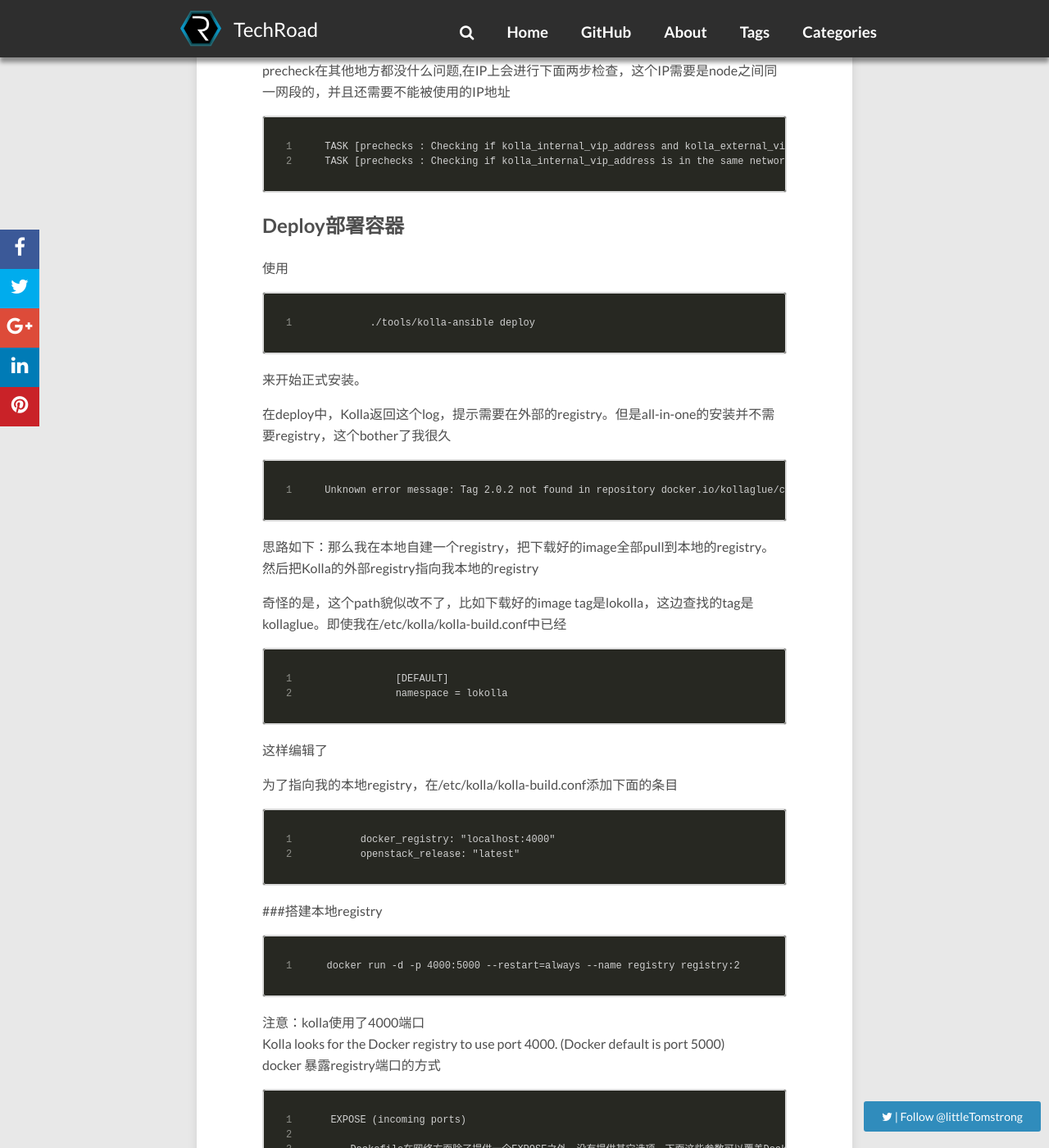
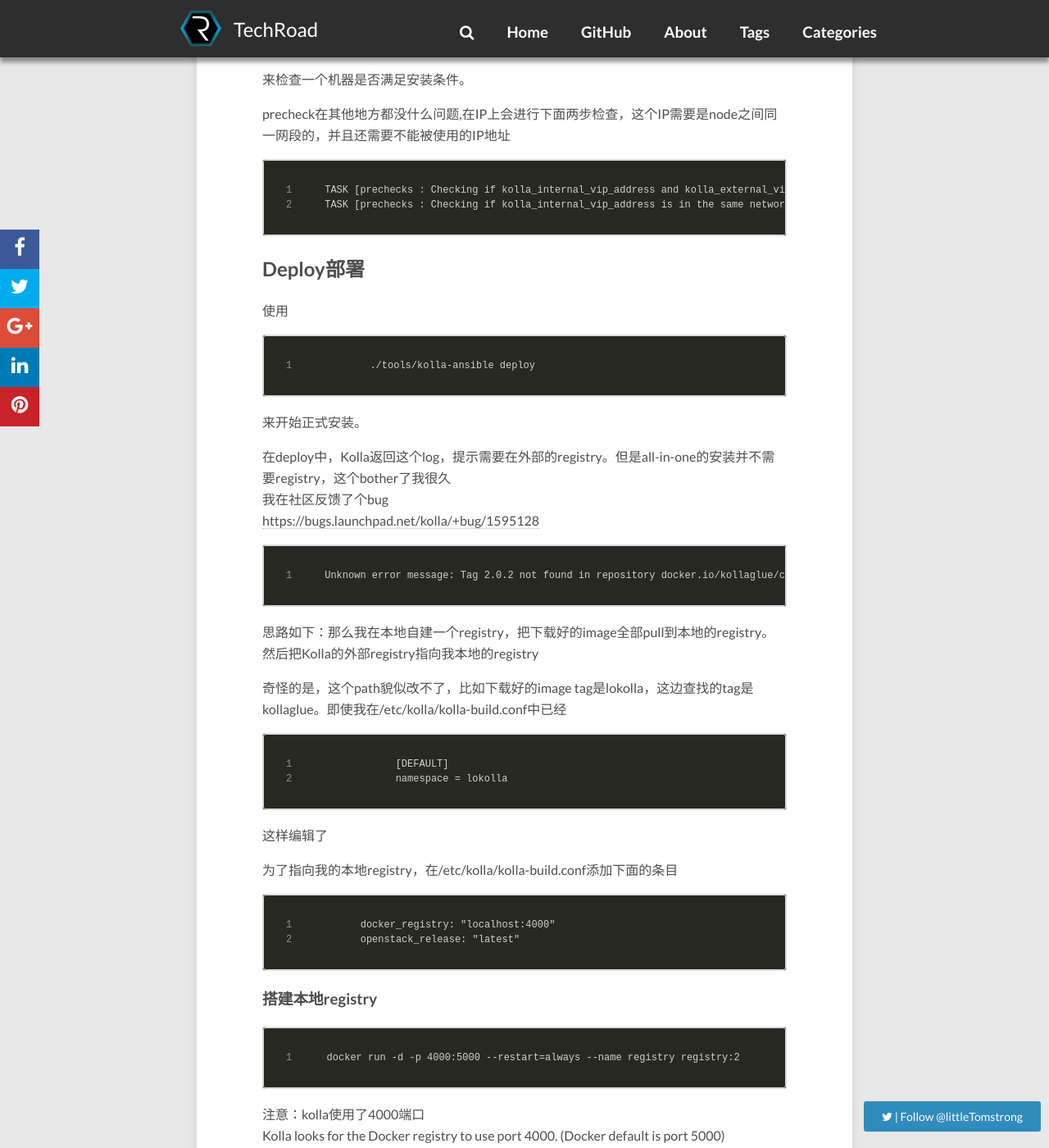
Before and after one commit to JianqingJiang/jianqingjiang.github.io, a Jekyll site: the page built from _posts/2016-06-20-openstack_kolla.md, in a window 1280 px wide and 1400 px high, scrolled down 8441 px. Shown: the whole window at 82% size. Built offline with Jekyll 4.4.1, drawn with Linux system fonts in a browser that asks for light colours; nearby versions of some CDN libraries; comment, search, counter and statistics services are not loaded; some of the changed text lies outside the part shown.

Commit message:
modified _config.yml

````diff
--- a/_posts/2016-06-20-openstack_kolla.md
+++ b/_posts/2016-06-20-openstack_kolla.md
@@ -285,7 +285,7 @@
 TASK [prechecks : Checking if kolla_internal_vip_address is in the same network as network_interface on all nodes]
 ```
 
-##  Deploy部署容器
+##  Deploy部署
 
 
 使用
@@ -298,6 +298,8 @@
 
 
 在deploy中，Kolla返回这个log，提示需要在外部的registry。但是all-in-one的安装并不需要registry，这个bother了我很久
+我在社区反馈了个bug
+[https://bugs.launchpad.net/kolla/+bug/1595128](https://bugs.launchpad.net/kolla/+bug/1595128 "https://bugs.launchpad.net/kolla/+bug/1595128")
 
 ```
 Unknown error message: Tag 2.0.2 not found in repository docker.io/kollaglue/centos-source-heka
@@ -318,7 +320,7 @@
 docker_registry: "localhost:4000"
 openstack_release: "latest"
 ```
-###搭建本地registry
+###  搭建本地registry
 
 ```
 docker run -d -p 4000:5000 --restart=always --name registry registry:2
@@ -421,7 +423,9 @@
 登陆后的界面如下
 ![registry](/images/openstack_kolla/9.png)
 
-这样就成功了，不过接下去还有很多“坑要踩”，趁着kolla项目代码量没上去还是值得好好研究一下的。
+这样就成功了，不过接下去还有很多“坑要踩”，趁着kolla项目代码量没上去还是值得好好研究一下的。容器化已经势不可挡了。
+
+
 ###  常见问题
 
 * 今天Kolla镜像又下载不了了。以为是网络问题。进入openstack-kolla的irc聊天组。大牛基本都在这里聊天，发现有公告，原来是服务器正在重建。
@@ -454,6 +458,8 @@
 yum install net-tools
 netstat -apn|grep 5000(端口号)
 ```
+
+
 ### 工具
 
 在/root/kolla的目录下有几个工具,可以在你deploy到一半中断的时候把本机环境清理一下
````
Also changed, not shown: other parts of _posts/2016-06-20-openstack_kolla.md (+3 -3 lines), 3 other files.
